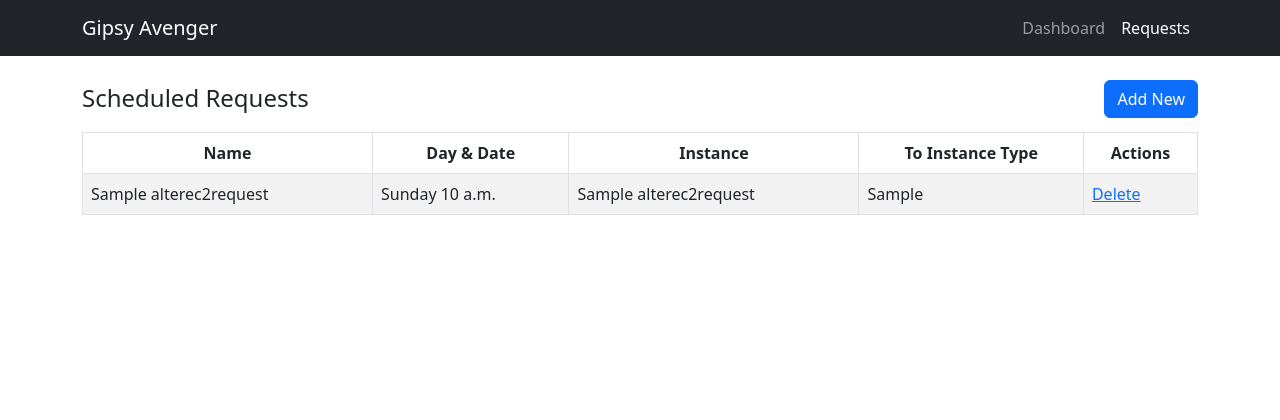
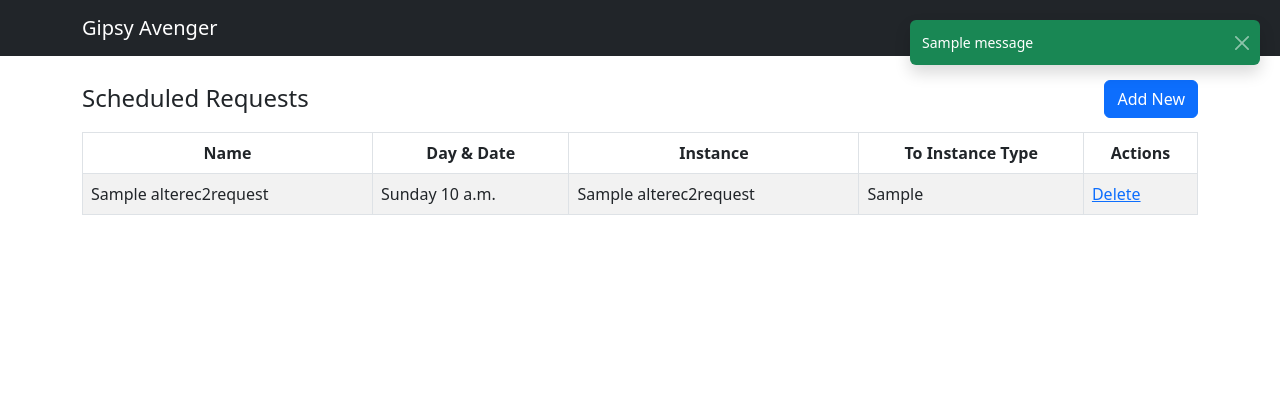
Before and after one commit to ajaidanial/gipsy_avenger, a Django app: page /requests/ in a window 1280 px wide. Shown: the top 420 px of the page. Run offline with Django 4.2, Linux system fonts and the light colour scheme; tables that the repository leaves empty hold one stand-in row (values such as "Sample post"); one stand-in notice (Sample message) is shown.

Commit message:
added toast

```diff
--- a/app/templates/layout_main.html
+++ b/app/templates/layout_main.html
@@ -61,6 +61,20 @@
         </div>
     </footer>
 
+    {% if messages %}
+    {% for message in messages %}
+    <div style="position: fixed; top: 20px; z-index: 10000; right: 20px;"
+        class="toast align-items-center text-white bg-success border-0 show">
+        <div class="d-flex">
+            <div class="toast-body">
+                {{ message }}
+            </div>
+            <button type="button" class="btn-close btn-close-white me-2 m-auto" data-bs-dismiss="toast"></button>
+        </div>
+    </div>
+    {% endfor %}
+    {% endif %}
+
     <script src="https://cdn.jsdelivr.net/npm/bootstrap@5.2.0-beta1/dist/js/bootstrap.bundle.min.js"></script>
 
 </body>
--- a/app/views.py
+++ b/app/views.py
@@ -1,3 +1,4 @@
+from django.contrib import messages
 from django.http import HttpResponse
 from django.urls import reverse_lazy
 from django.views.generic import CreateView, DeleteView, ListView, TemplateView
@@ -38,6 +39,12 @@ class AlterEC2RequestCreateView(CreateView):
     template_name = "page_request_create.html"
     success_url = reverse_lazy("request_list_page_view")
 
+    def get_success_url(self):
+        messages.add_message(
+            self.request, messages.SUCCESS, "Successfully created the request!"
+        )
+        return super().get_success_url()
+
 
 class AlterEC2RequestListView(ListView):
     """View to list all the scheduled requests."""
@@ -57,3 +64,9 @@ class AlterEC2RequestDeleteView(DeleteView):
 
     def get(self, request, *args, **kwargs):
         return self.delete(request=request, *args, **kwargs)
+
+    def get_success_url(self):
+        messages.add_message(
+            self.request, messages.SUCCESS, "Successfully deleted the request!"
+        )
+        return super().get_success_url()
```
